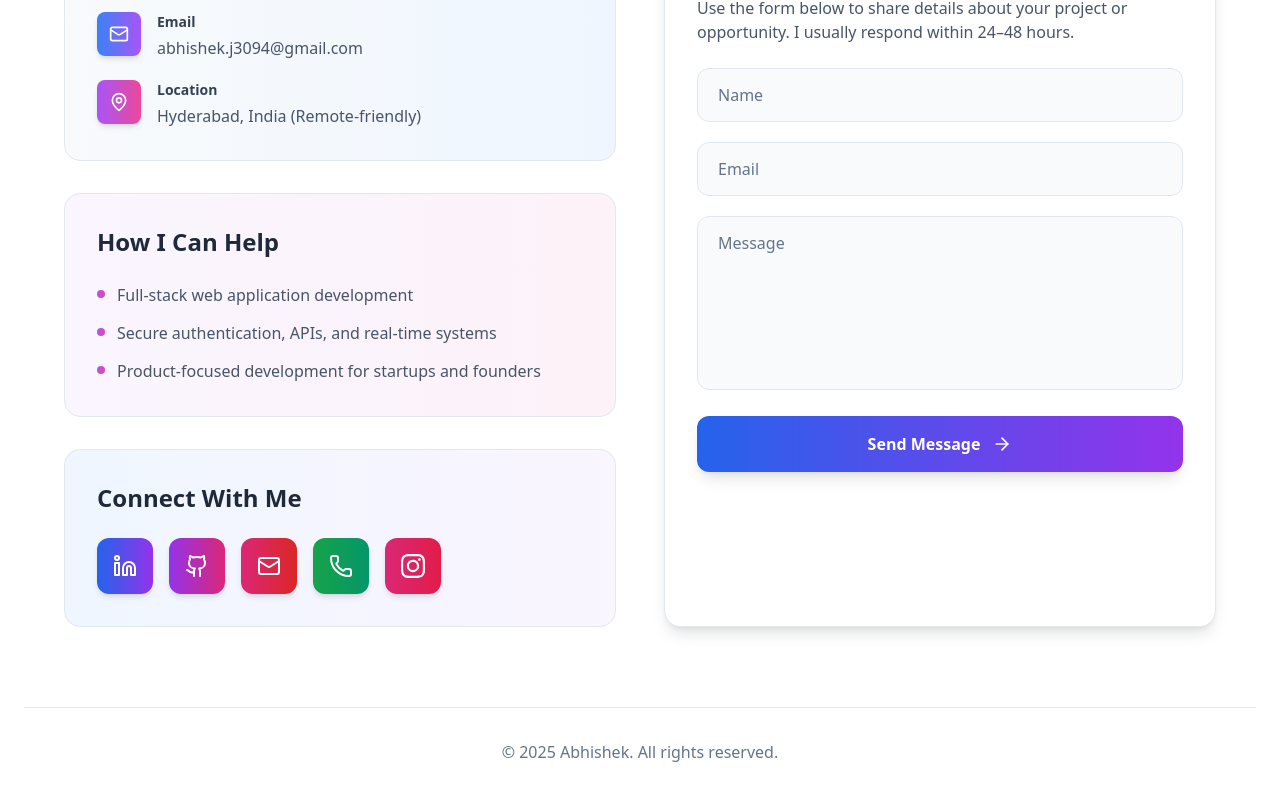
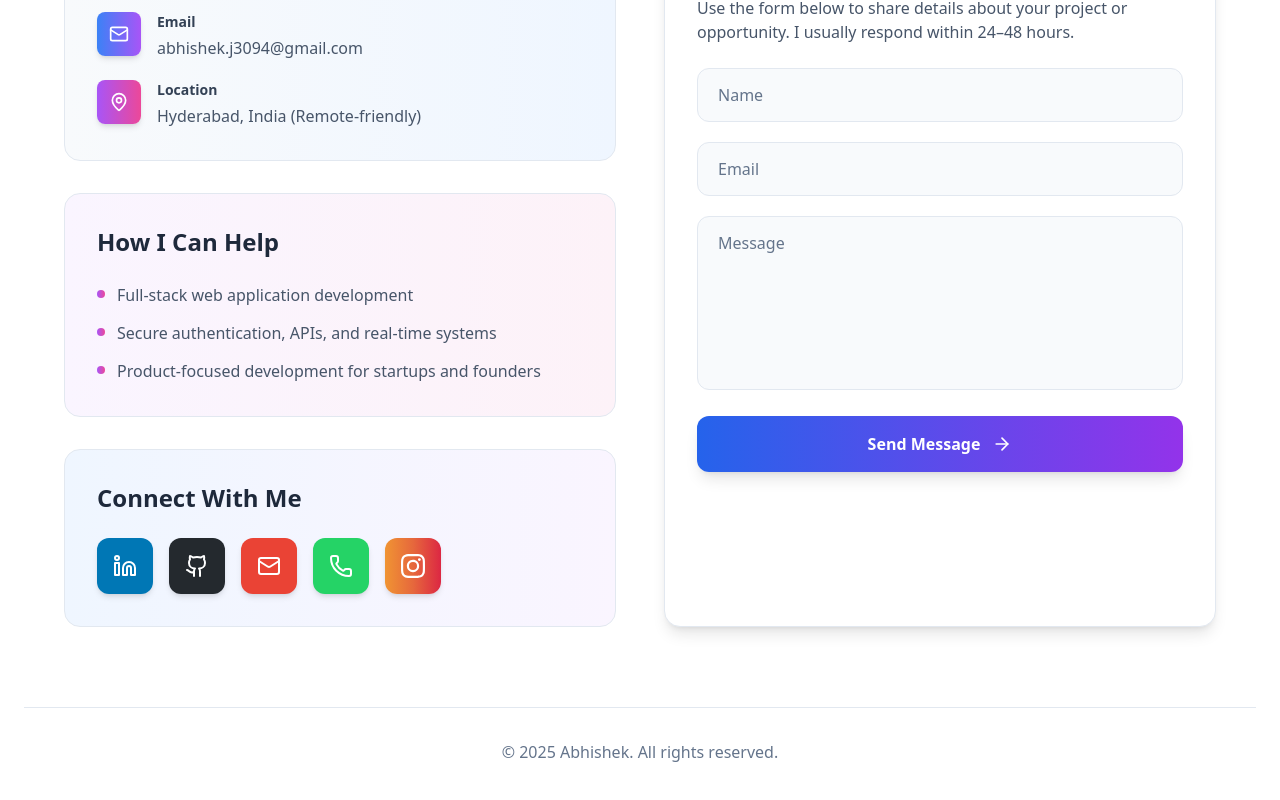
Before and after one commit to Abhi-0930/abhi-portfolio, a React (Vite) app: page / in a window 1280 px wide. Shown: the part 9890-10690 px from the top of the page. Built offline with nearby package versions, Linux system fonts and the light colour scheme.

Commit message:
first commit

```diff
--- a/src/App.jsx
+++ b/src/App.jsx
@@ -818,7 +818,7 @@ const Contact = () => {
                     href="https://www.linkedin.com/in/abhishek-jujjuvarapu-556899276"
                     target="_blank"
                     rel="noopener noreferrer"
-                    className="group bg-gradient-to-r from-blue-600 to-purple-600 hover:from-blue-700 hover:to-purple-700 p-4 rounded-xl transition-all duration-300 transform hover:scale-110 hover:shadow-lg shadow-md"
+                    className="group bg-[#0077b5] hover:bg-[#005885] p-4 rounded-xl transition-all duration-300 transform hover:scale-110 hover:shadow-lg shadow-md"
                   >
                     <Linkedin className="w-6 h-6 text-white group-hover:animate-pulse" />
                   </a>
@@ -826,19 +826,19 @@ const Contact = () => {
                     href="https://github.com/Abhi-0930/"
                     target="_blank"
                     rel="noopener noreferrer"
-                    className="group bg-gradient-to-r from-purple-600 to-pink-600 hover:from-purple-700 hover:to-pink-700 p-4 rounded-xl transition-all duration-300 transform hover:scale-110 hover:shadow-lg shadow-md"
+                    className="group bg-[#24292e] hover:bg-[#1a1e22] p-4 rounded-xl transition-all duration-300 transform hover:scale-110 hover:shadow-lg shadow-md"
                   >
                     <Github className="w-6 h-6 text-white group-hover:animate-pulse" />
                   </a>
                   <a
                     href="mailto:abhishek.j3094@gmail.com"
-                    className="group bg-gradient-to-r from-pink-600 to-red-600 hover:from-pink-700 hover:to-red-700 p-4 rounded-xl transition-all duration-300 transform hover:scale-110 hover:shadow-lg shadow-md"
+                    className="group bg-[#ea4335] hover:bg-[#d33b2c] p-4 rounded-xl transition-all duration-300 transform hover:scale-110 hover:shadow-lg shadow-md"
                   >
                     <Mail className="w-6 h-6 text-white group-hover:animate-pulse" />
                   </a>
                   <a
                     href="tel:+916302160783"
-                    className="group bg-gradient-to-r from-green-600 to-emerald-600 hover:from-green-700 hover:to-emerald-700 p-4 rounded-xl transition-all duration-300 transform hover:scale-110 hover:shadow-lg shadow-md"
+                    className="group bg-[#25d366] hover:bg-[#20ba5a] p-4 rounded-xl transition-all duration-300 transform hover:scale-110 hover:shadow-lg shadow-md"
                   >
                     <Phone className="w-6 h-6 text-white group-hover:animate-pulse" />
                   </a>
@@ -846,7 +846,7 @@ const Contact = () => {
                     href="#"
                     target="_blank"
                     rel="noopener noreferrer"
-                    className="group bg-gradient-to-r from-pink-600 to-rose-600 hover:from-pink-700 hover:to-rose-700 p-4 rounded-xl transition-all duration-300 transform hover:scale-110 hover:shadow-lg shadow-md"
+                    className="group bg-gradient-to-r from-[#f09433] via-[#e6683c] to-[#dc2743] hover:from-[#e0852a] hover:via-[#d55a2f] hover:to-[#c7223a] p-4 rounded-xl transition-all duration-300 transform hover:scale-110 hover:shadow-lg shadow-md"
                   >
                     <SiInstagram className="w-6 h-6 text-white group-hover:animate-pulse" />
                   </a>
```
